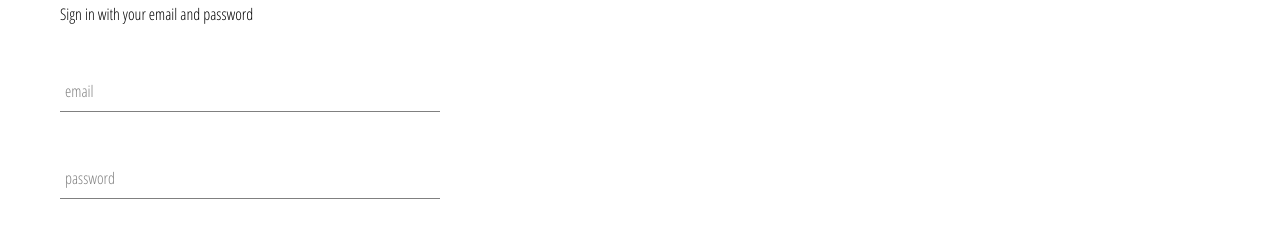
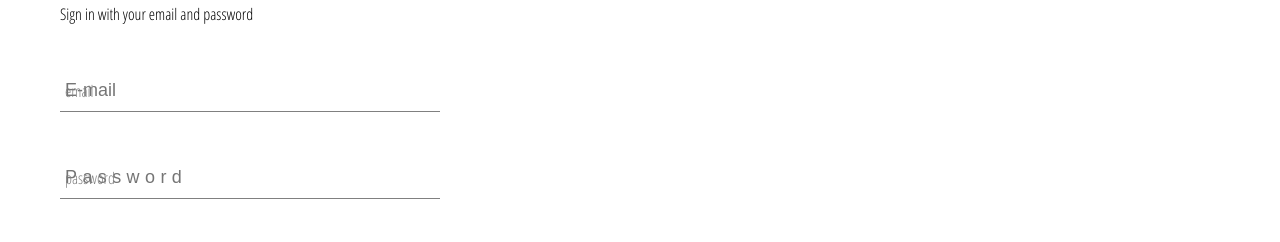
Before and after one commit to MrLinDowsMac/crwn-clothing, a React (Create React App) app: page /signin in a window 1280 px wide. Shown: the part 207-449 px from the top of the page. Built offline with nearby package versions, Linux system fonts and the light colour scheme; no server answers.

Commit message:
Fix Form Input, forget to spread properties in input

```diff
--- a/src/components/form-input/form-input.component.jsx
+++ b/src/components/form-input/form-input.component.jsx
@@ -4,7 +4,7 @@ import './form-input.styles.scss';
 
 const FormInput = ({ handleChange, label, ...otherProps }) => (
     <div className="group">
-        <input className='form-input' onChange={handleChange} />
+        <input className='form-input' onChange={handleChange} {...otherProps} />
         {
             label ? (<label className={`${otherProps.value.length ? 'shrink' : ''} form-input-label`}>
                        {label}
```
